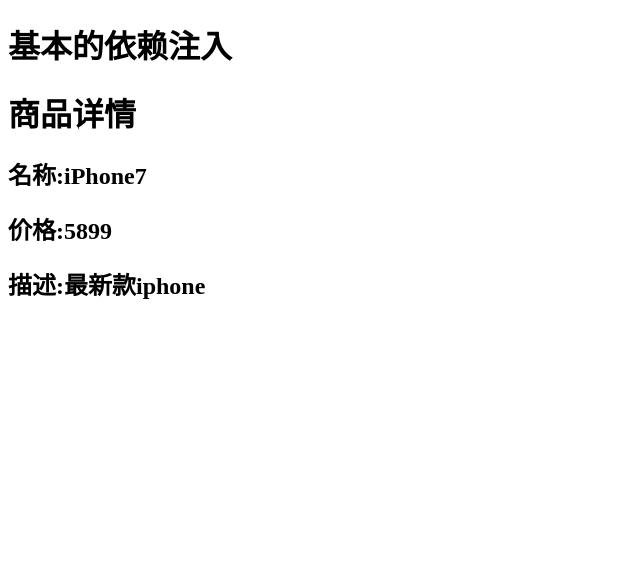
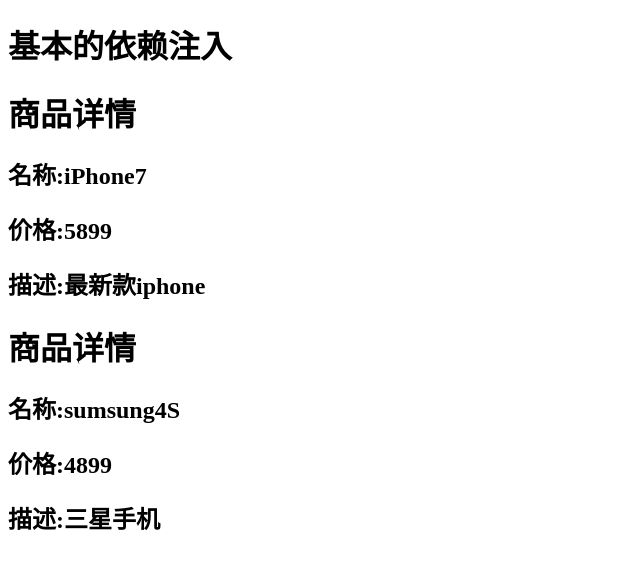
Before and after one commit to juno1985/ServiceDemo, an Angular app: page / in a window 1280 px wide. Shown: the top 568 px of the page, without its empty margins (0-640 px from the left). Built offline with nearby package versions, Linux system fonts and the light colour scheme.

Commit message:
service声明在component中时，只对该component起效 service声明在app.module.ts中时，对所有component有效 service中的@Injectable表示该service中的构造函数中的参数可以使用其他service来注入

```diff
--- a/src/app/app.component.html
+++ b/src/app/app.component.html
@@ -5,4 +5,8 @@
   <div>
     <app-product1></app-product1>
   </div>
+
+  <div>
+    <app-product2></app-product2>
+  </div>
 </div>
--- a/src/app/product2/product2.component.html
+++ b/src/app/product2/product2.component.html
@@ -1,3 +1,6 @@
-<p>
-  product2 works!
-</p>
+<div>
+  <h1>商品详情</h1>
+  <h2>名称:{{product.title}}</h2>
+  <h2>价格:{{product.price}}</h2>
+  <h2>描述:{{product.desc}}</h2>
+</div>
--- a/src/app/product2/product2.component.ts
+++ b/src/app/product2/product2.component.ts
@@ -1,15 +1,30 @@
+import { AnotherProductService } from './../share/another-product.service';
+import { Product,ProductService } from './../share/product.service';
 import { Component, OnInit } from '@angular/core';
 
 @Component({
   selector: 'app-product2',
   templateUrl: './product2.component.html',
-  styleUrls: ['./product2.component.css']
+  styleUrls: ['./product2.component.css'],
+
+  //注意,这里不在app.module.ts中声明,而在本component中
+  providers:[{
+
+    //useClass指定使用哪个service进行注入
+    provide:ProductService, useClass:AnotherProductService
+  }]
 })
 export class Product2Component implements OnInit {
 
-  constructor() { }
+  product: Product;
+
+  constructor(
+    //通过app.module.ts中的provider声明进行自动注入
+    private productService:ProductService
+  ) { }
 
   ngOnInit() {
+    this.product=this.productService.getProduct();
   }
 
 }
--- a/src/app/share/another-product.service.ts
+++ b/src/app/share/another-product.service.ts
@@ -1,7 +1,13 @@
 import { Injectable } from '@angular/core';
+import { ProductService,Product } from './product.service';
 
 @Injectable()
-export class AnotherProductService {
+export class AnotherProductService implements ProductService{
+
+
+  getProduct(): Product{
+    return new Product(1,"sumsung4S",4899,"三星手机");
+  }
 
   constructor() { }
 
```
